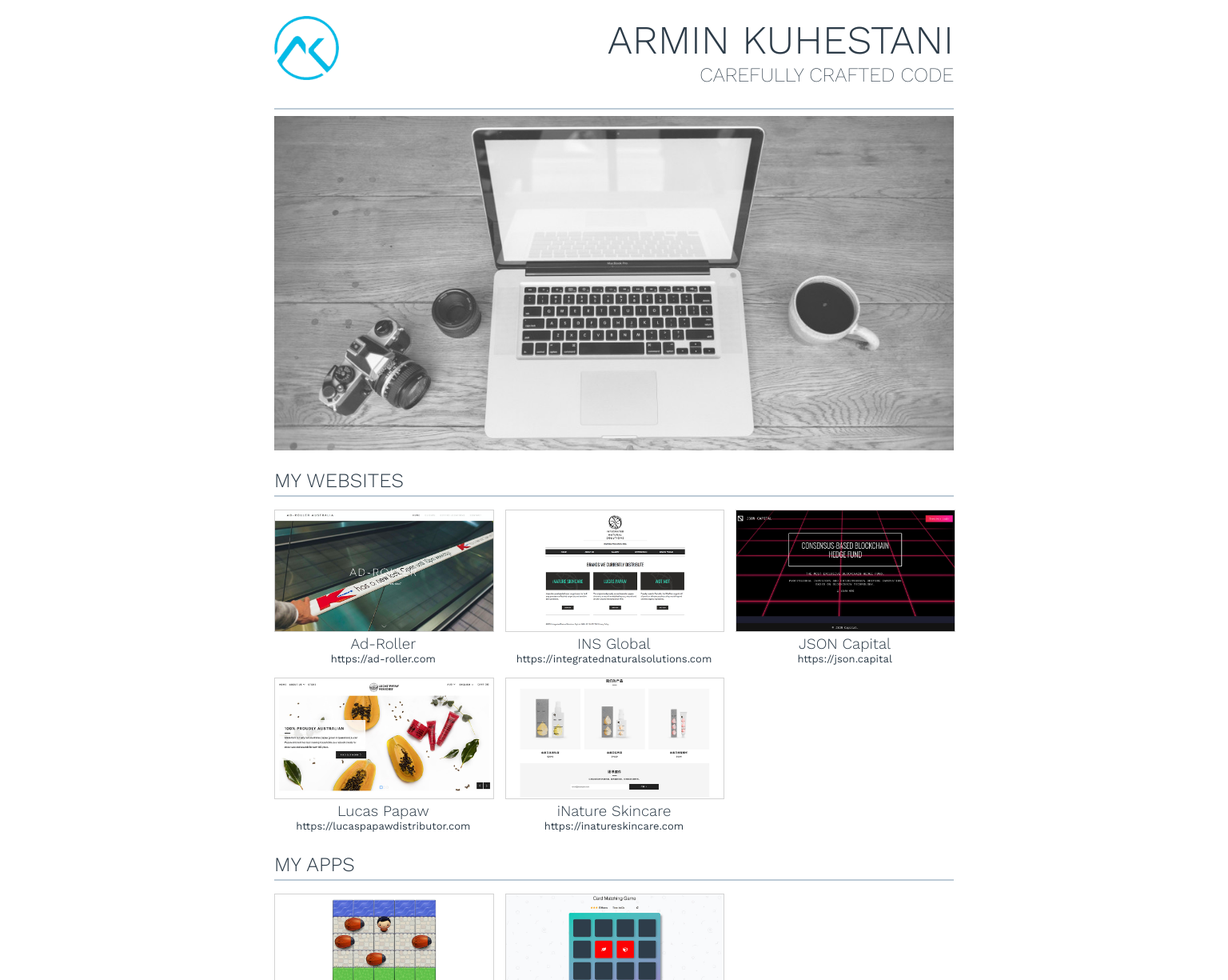
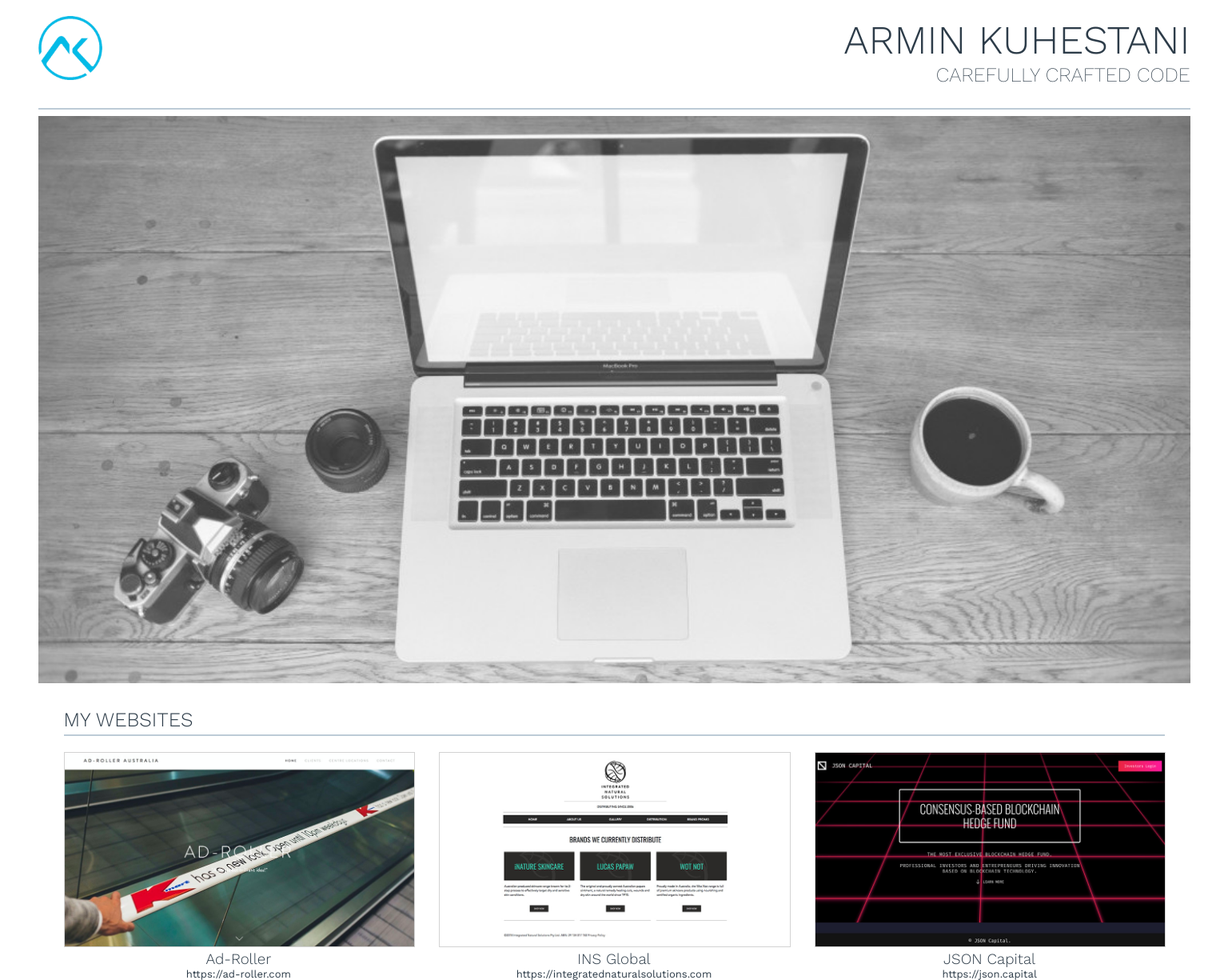
Before and after one commit to tusho/Portfolio-React, a React (Create React App) app: page / in a window 1536 px wide. Shown: the top 1225 px of the page at 80% size. Built offline with nearby package versions, Linux system fonts and the light colour scheme.

Commit message:
Updated styling

```diff
--- a/src/index.css
+++ b/src/index.css
@@ -218,7 +218,7 @@ p {
 @media screen and (min-width: 581px) {
 
   .header {
-    padding: 20px 1em 20px 1em;
+    padding: 20px 2em 20px 2em;
     height: calc(95px + 2em);
   }
 
@@ -245,11 +245,11 @@ p {
   }
 
   .work {
-    padding: 1em;
+    padding: 8px 2em 2px 2em;
   }
 
   .work_header {
-      padding: 0 0 8px 0;
+      padding: 8px 0 12px 0;
   }
 
   .projects {
@@ -269,7 +269,7 @@ p {
 
 @media screen and (min-width: 850px) {
   body {
-    width: 850px;
+    max-width: 1441px;
     margin: auto;
   }
 
@@ -278,8 +278,34 @@ p {
     padding-left: 0;
   }
 
-  .work {
-    padding: 8px 0 2px 0;
+  .projects {
+    width: calc((100% - 4em) / 3);
+    padding: 0 0 2em 0;
+  }
+
+  .project_links {
+    display: block;
+  }
+
+  .projects:first-of-type, .projects:nth-of-type(4) {
+    margin-right: 2em;
+  }
+
+  .projects:nth-of-type(3) {
+    margin-left: 2em;
+  }
+
+}
+
+@media screen and (min-width: 1441px) {
+  body {
+    max-width: 1441px;
+    margin: auto;
+  }
+
+  .header {
+    padding-right: 0;
+    padding-left: 0;
   }
 
   .project_links {
```
Also changed, not shown: 1 other file (tests, documents, lock files or other folders).
